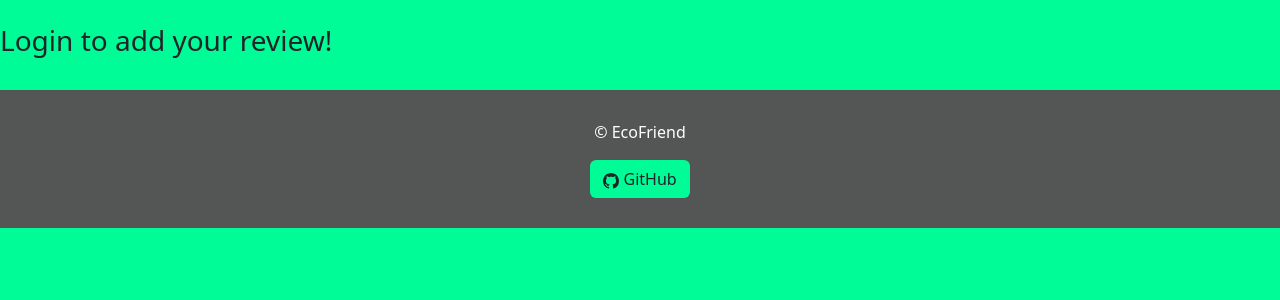
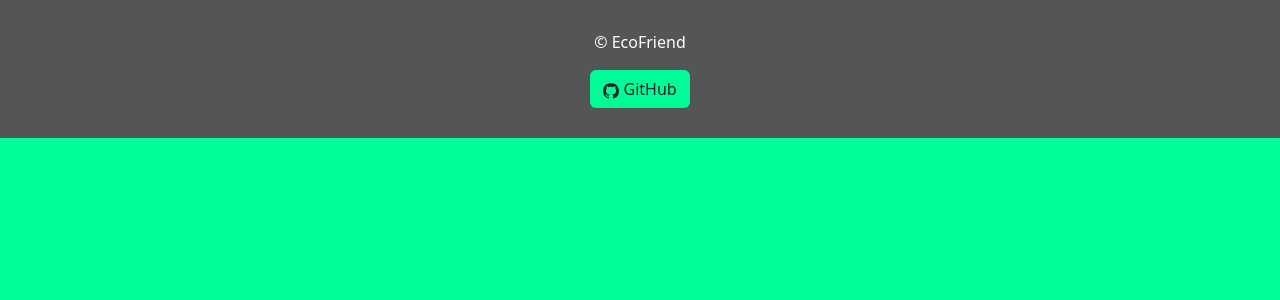
Before and after one commit to PTS-C07-PBP/EcoFriend, a Django app: page /review/ in a window 1280 px wide. Shown: the part 179-479 px from the top of the page. Run offline with Django 4.2, Linux system fonts and the light colour scheme; data that the repository does not hold is empty.

Commit message:
add login details

```diff
--- a/review/templates/review_ajax.html
+++ b/review/templates/review_ajax.html
@@ -19,12 +19,12 @@
         </div>
 
         {% if user.is_authenticated %}
-        <form id="form" onsubmit="return false;">
         <div class="content w-100 mx-auto">
             <div class="header text-center mx-auto">
                 <button type="button" class="btn btn-outline-success" style="margin:1%;" data-bs-toggle="modal" data-bs-target="#addReview"><a style="text-decoration:none">Add</a></button>
             </div>
         </div>
+        {% endif %}
 
       <div class="row row-cols-1 row-cols-md-3 g-4 md:justify-end gap-4" id="main-div"></div>
 
@@ -70,10 +70,7 @@
                 </div>
             </div>
         </div>
-        {%else%}
-        <h3>Login to add your review!</h3><br>
 
-        {% endif %}
       </div>
 
     {% endblock content %}
```
